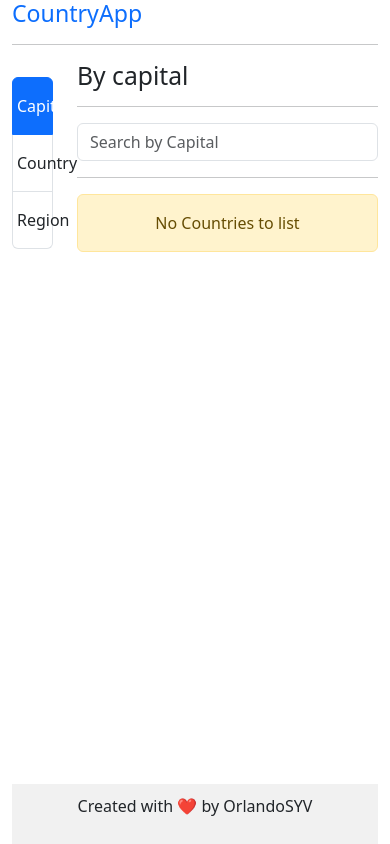
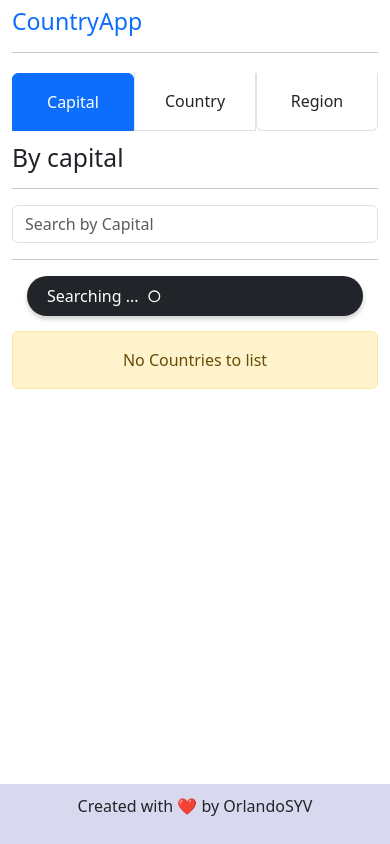
Before and after one commit to orlandosyv/04-country-Spa, an Angular app: page /countries/by-capital in a window 390 px wide. Built offline with nearby package versions, Linux system fonts and the light colour scheme.

Commit message:
oy - visual fixes, responsive, css of loadingSpinner

```diff
--- a/src/app/app.component.html
+++ b/src/app/app.component.html
@@ -1,15 +1,14 @@
 <main>
-  <div class="text-primary">
+  <div class="text-primary mt-2">
     <h3>CountryApp</h3>
   </div>
   <hr>
-  <div class="row mt-1">
-    <div class="col-md-4 col-2">
+  <div class="row">
+    <div class="col-md-4 col-12">
       <shared-sidebar></shared-sidebar>
     </div>
 
-
-    <div class="col-md-8 col-10">
+    <div class="col">
      <!-- <shared-home-page></shared-home-page> -->
      <!-- <shared-about-page></shared-about-page> -->
       <router-outlet></router-outlet>
--- a/src/app/countries/pages/by-capital-page/by-capital-page.component.html
+++ b/src/app/countries/pages/by-capital-page/by-capital-page.component.html
@@ -16,6 +16,7 @@
 <div class="row">
   <div class="col">
     <hr>
-      <countries-table [countries]="countries"></countries-table>
+    <shared-loading-spinner></shared-loading-spinner>
+    <countries-table [countries]="countries"></countries-table>
   </div>
 </div>
--- a/src/app/countries/services/countries.service.ts
+++ b/src/app/countries/services/countries.service.ts
@@ -1,6 +1,6 @@
 import { HttpClient } from '@angular/common/http';
 import { Injectable } from '@angular/core';
-import { catchError, map, Observable, of, tap } from 'rxjs';
+import { catchError, delay, map, Observable, of, tap } from 'rxjs';
 import { Country } from '../interfaces/country';
 
 @Injectable({ providedIn: 'root' })
@@ -11,32 +11,26 @@
 
   searchCapital(term: string): Observable<Country[]> {
     const url = `${this.apiURL}/capital/${term}`;
+    return this.getCountriesRequest(url);
+  }
+
+  searchCountry(term: string): Observable<Country[]> {
+    const url = `${this.apiURL}/name/${term}`;
+    return this.getCountriesRequest(url);
+  }
+
+  searchRegion(term: string): Observable<Country[]> {
+    const url = `${this.apiURL}/region/${term}`;
+    return this.getCountriesRequest(url);
+  }
+
+  private getCountriesRequest(url: string): Observable<Country[]> {
     return this.http.get<Country[]>(url).pipe(
       catchError((error) => {
         console.log(error);
         return of([]);
-      })
-      // tap(countries => console.log('Pass through tap', countries))
-    );
-  }
-
-  searchCountry(term: string): Observable<Country[]> {
-    const url = `${this.apiURL}/name/${term}`;
-    return this.http.get<Country[]>(url).pipe(
-      catchError((error) => {
-        console.log(error);
-        return of([]);
-      })
-    );
-  }
-
-  searchRegion(term: string): Observable<Country[]> {
-    const url = `${this.apiURL}/region/${term}`;
-    return this.http.get<Country[]>(url).pipe(
-      catchError((error) => {
-        console.log(error);
-        return of([]);
-      })
+      }),
+      delay(1000)
     );
   }
 
--- /dev/null
+++ b/src/app/shared/components/loading-spinner/loading-spinner.component.css
@@ -0,0 +1,17 @@
+.spinner-container {
+  align-items: center;
+  background-color: black;
+  border-radius: 20px;
+  bottom: 15px;
+  color: white;
+  display: flex;
+  padding: 5px 15px;
+  margin: 15px;
+  /* position: fixed; */
+  right: 20px;
+  box-shadow: 0px 3px 5px rgba(0, 0, 0, 0.2);
+}
+
+span {
+  margin-left: 5px;
+}
--- /dev/null
+++ b/src/app/shared/components/loading-spinner/loading-spinner.component.html
@@ -0,0 +1,27 @@
+<div class="spinner-container bg-dark">
+  <span>Searching ...</span>
+
+  <!-- By Sam Herbert (@sherb), for everyone. More @ http://goo.gl/7AJzbL -->
+  <svg width="30" height="30" viewBox="0 0 45 45" xmlns="http://www.w3.org/2000/svg" stroke="#fff">
+    <g fill="none" fill-rule="evenodd" transform="translate(1 1)" stroke-width="2">
+      <circle cx="22" cy="22" r="6" stroke-opacity="0">
+        <animate attributeName="r" begin="1.5s" dur="3s" values="6;22" calcMode="linear" repeatCount="indefinite" />
+        <animate attributeName="stroke-opacity" begin="1.5s" dur="3s" values="1;0" calcMode="linear"
+          repeatCount="indefinite" />
+        <animate attributeName="stroke-width" begin="1.5s" dur="3s" values="2;0" calcMode="linear"
+          repeatCount="indefinite" />
+      </circle>
+      <circle cx="22" cy="22" r="6" stroke-opacity="0">
+        <animate attributeName="r" begin="3s" dur="3s" values="6;22" calcMode="linear" repeatCount="indefinite" />
+        <animate attributeName="stroke-opacity" begin="3s" dur="3s" values="1;0" calcMode="linear"
+          repeatCount="indefinite" />
+        <animate attributeName="stroke-width" begin="3s" dur="3s" values="2;0" calcMode="linear"
+          repeatCount="indefinite" />
+      </circle>
+      <circle cx="22" cy="22" r="8">
+        <animate attributeName="r" begin="0s" dur="1.5s" values="6;1;2;3;4;5;6" calcMode="linear"
+          repeatCount="indefinite" />
+      </circle>
+    </g>
+  </svg>
+</div>
--- a/src/app/shared/components/sidebar/sidebar.component.html
+++ b/src/app/shared/components/sidebar/sidebar.component.html
@@ -1,5 +1,5 @@
 
-<ul class="list-group py-3">
+<ul class="list-group py-1 mb-2">
   <!-- <li routerLink=""
     routerLinkActive="active"
     [routerLinkActiveOptions]="{ exact: true }"
@@ -16,15 +16,15 @@
   </li> -->
 
   <li routerLink="countries/by-capital" routerLinkActive="active"
-    class="list-group-item py-3 px-1">
+    class="list-group-item py-3 px-1 text-center">
     Capital
   </li>
   <li routerLink="countries/by-country" routerLinkActive="active"
-    class="list-group-item py-3 px-1">
+    class="list-group-item py-3 px-1 text-center">
     Country
   </li>
   <li routerLink="countries/by-region" routerLinkActive="active"
-  class="list-group-item py-3 px-1">
+  class="list-group-item py-3 px-1 text-center">
     Region
   </li>
 </ul>
--- a/src/app/shared/components/sidebar/sidebar.component.ts
+++ b/src/app/shared/components/sidebar/sidebar.component.ts
@@ -3,8 +3,28 @@
 @Component({
   selector: 'shared-sidebar',
   templateUrl: './sidebar.component.html',
-  styles: ``
+  styles: `
+      .list-group {
+      display: flex;
+      flex-direction: column; /* Vertical by default */
+    }
+
+    .list-group-item {
+      width: 100%;
+    }
+
+    /* Styles for small screens */
+    @media (max-width: 768px) {
+      .list-group {
+        flex-direction: row; /* Horizontal for small screens */
+        justify-content: space-around; /* Adjust items spacing */
+      }
+
+      .list-group-item {
+        flex: 1; /* Make items take equal space */
+        width: auto;
+      }
+    }
+  `,
 })
-export class SidebarComponent {
-
-}
+export class SidebarComponent {}
--- a/src/index.html
+++ b/src/index.html
@@ -10,8 +10,10 @@
     integrity="sha384-QWTKZyjpPEjISv5WaRU9OFeRpok6YctnYmDr5pNlyT2bRjXh0JMhjY6hW+ALEwIH" crossorigin="anonymous">
 
 </head>
-<body class="container">
-  <app-root></app-root>
+<body>
+  <div class="container">
+    <app-root></app-root>
+  </div>
   <footer>
     <p>Created with ❤️ by OrlandoSYV</p>
   </footer>
--- a/src/styles.css
+++ b/src/styles.css
@@ -16,7 +16,7 @@
 }
 
 footer {
-    background-color: #f1f1f1;
+    background-color:#3e3eac33;
     text-align: center;
     padding: 10px;
     width: 100%;
```
Also changed, not shown: src/app/shared/components/loading-spinner/loading-spinner.component.ts (added, +10 -0 lines), src/app/shared/shared.module.ts (+8 -8 lines).
